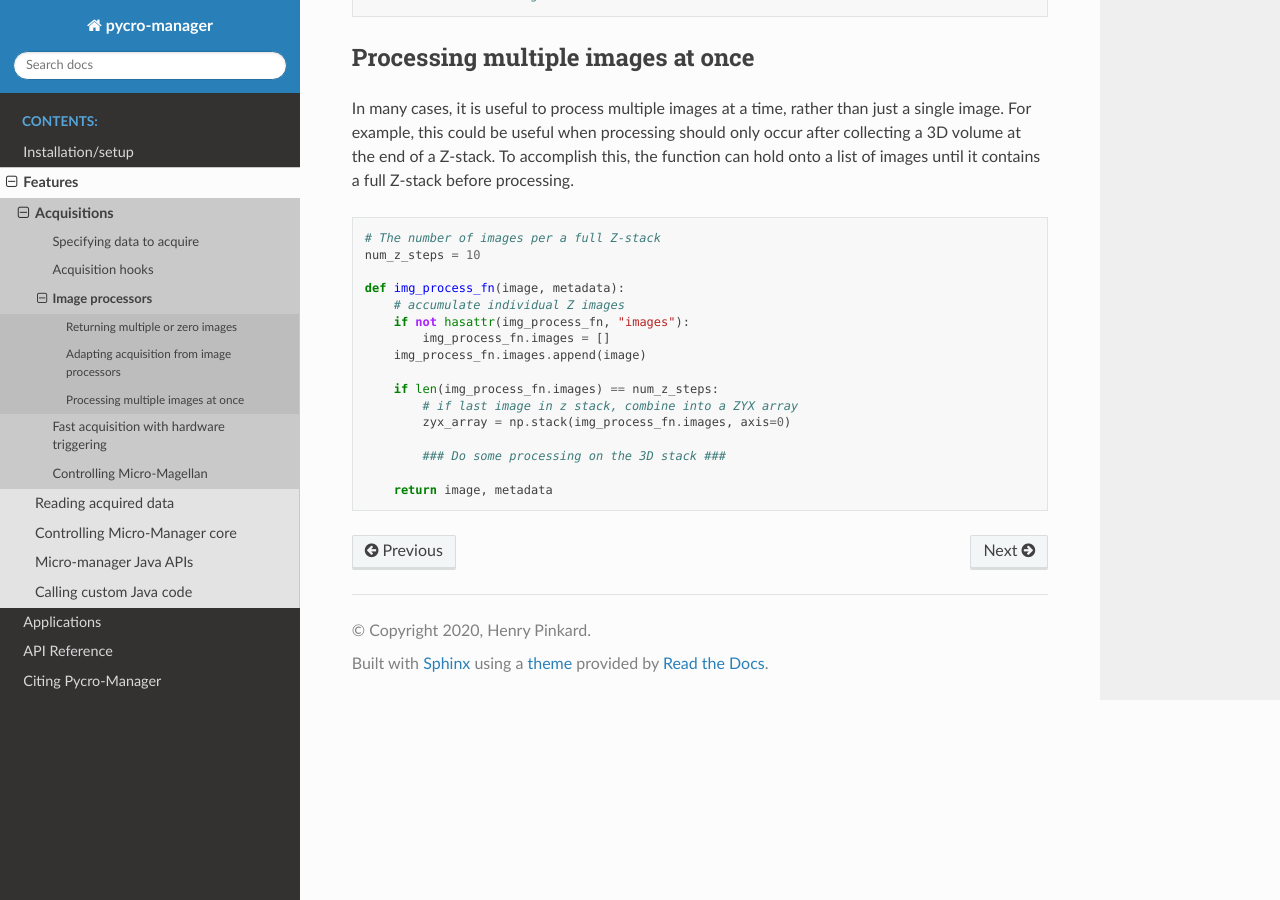
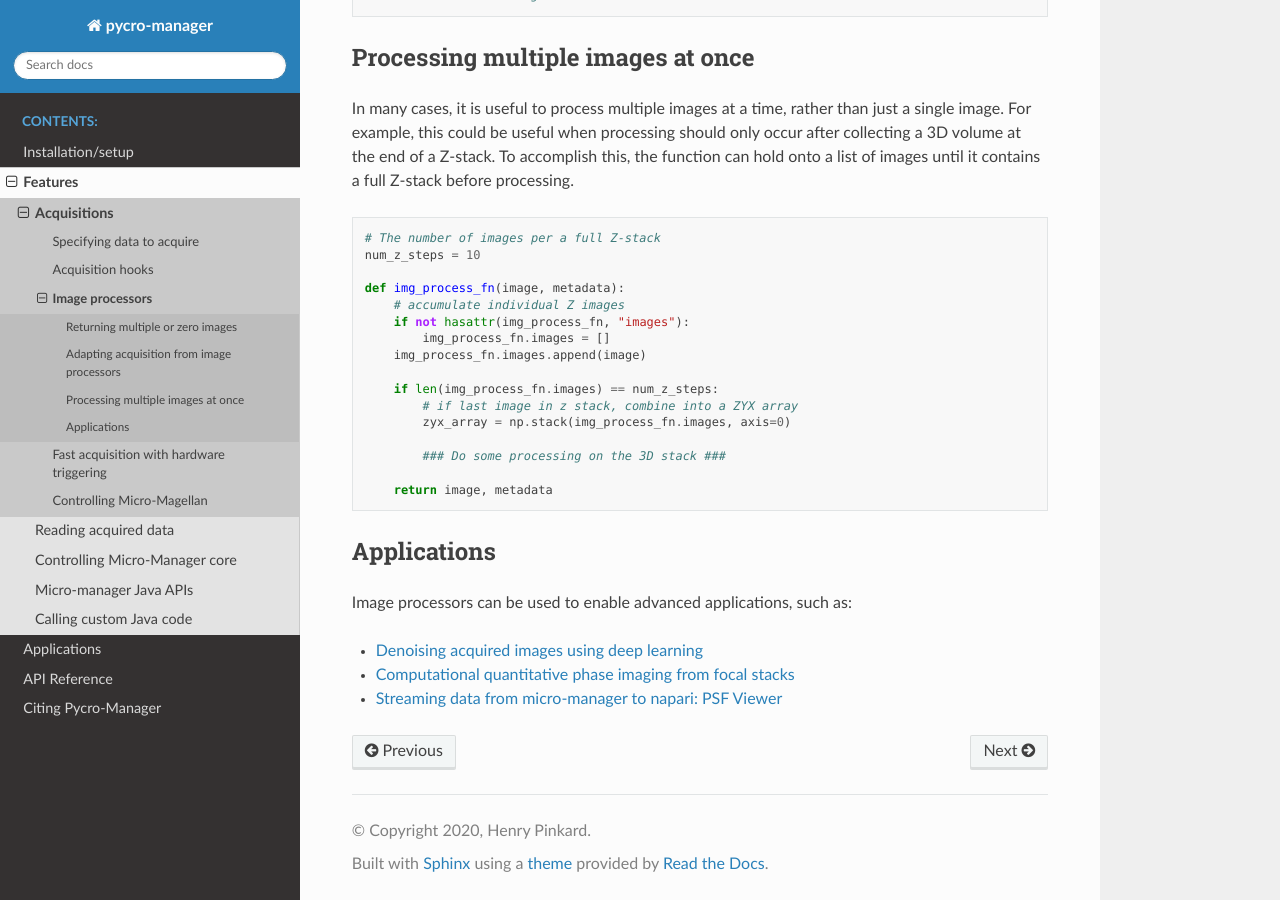
Before and after one commit to micro-manager/pycro-manager, a Sphinx documentation site: the page built from docs/source/img_processors.rst, in a window 1280 px wide and 900 px high, scrolled down 2258 px. Built offline with Sphinx 7.4.7 and the Read the Docs theme 2.0.0, drawn with Linux system fonts in a browser that asks for light colours; pages that are not in the unit, such as notebooks, are missing from menus.

Commit message:
added more links in documentation

```diff
--- a/docs/source/img_processors.rst
+++ b/docs/source/img_processors.rst
@@ -133,3 +133,13 @@ this, the function can hold onto a list of images until it contains a full Z-sta
 	        ### Do some processing on the 3D stack ###
 
 	    return image, metadata
+
+
+Applications
+====================================
+
+Image processors can be used to enable advanced applications, such as:
+
+-  :doc:`application_notebooks/Denoising acquired images using deep learning`
+-  :doc:`application_notebooks/pycro_manager_tie_demo`
+-  :doc:`application_notebooks/PSF_viewer`
```
Also changed, not shown: docs/source/acq_hooks.rst (+11 -1 lines).
